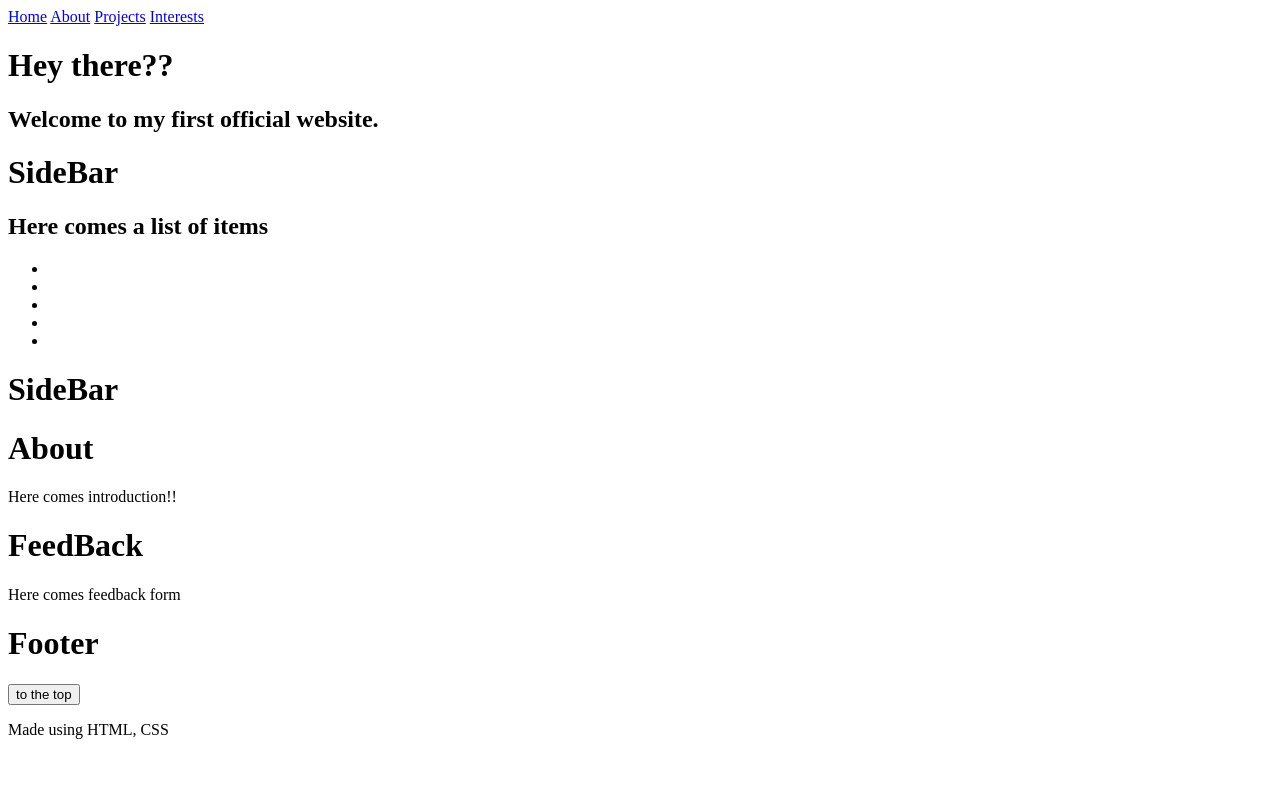
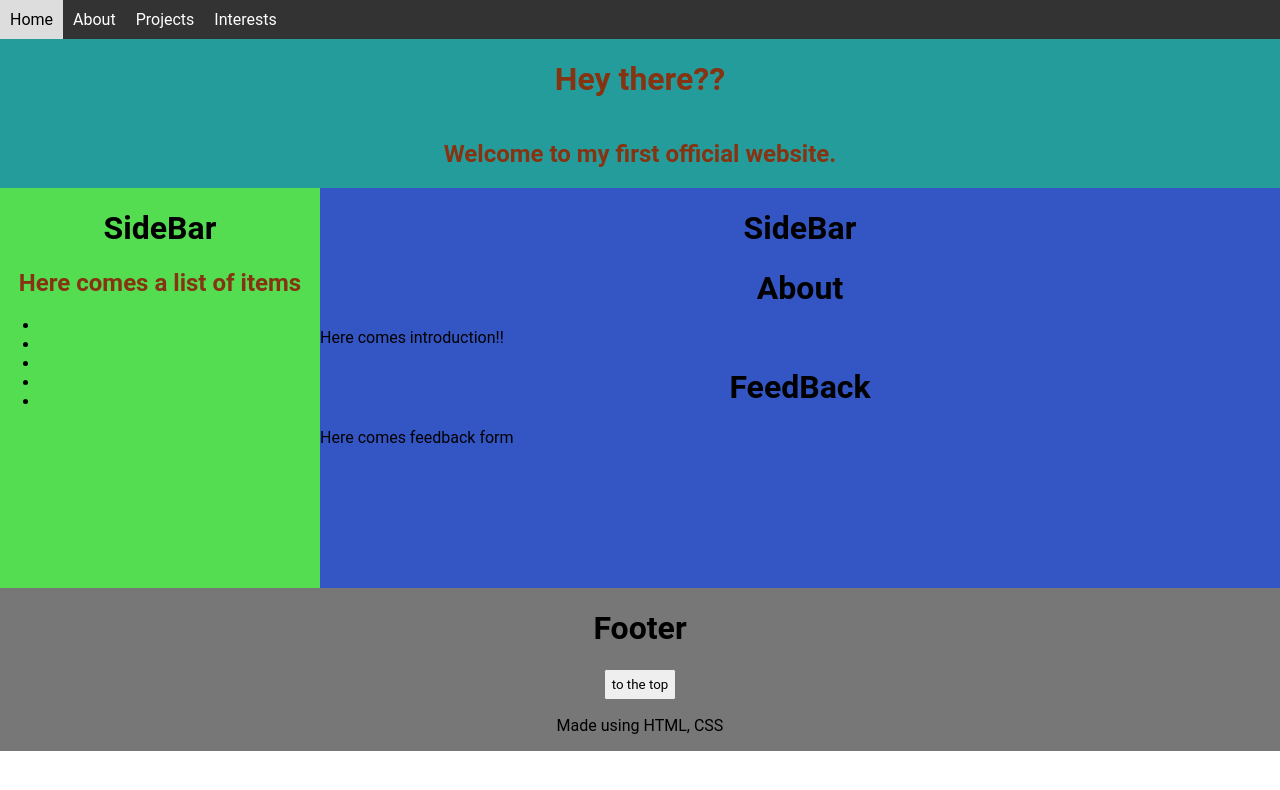
Before and after one commit to hitesh19426/hitesh19426.github.io, a plain HTML site: page index.html in a window 1280 px wide. Drawn offline with Linux system fonts and the light colour scheme.

Commit message:
updated css

```diff
--- a/index.html
+++ b/index.html
@@ -4,7 +4,7 @@
     <title> My Website</title>
     <meta charset="utf-8">
     <meta name="viewport" content="width=device-width, initial-scale=1">
-    <!-- <link rel="stylesheet" href="stylesheets/style.css"> -->
+    <link rel="stylesheet" href="stylesheets/style.css">
 </head>
 
 <body>
```
